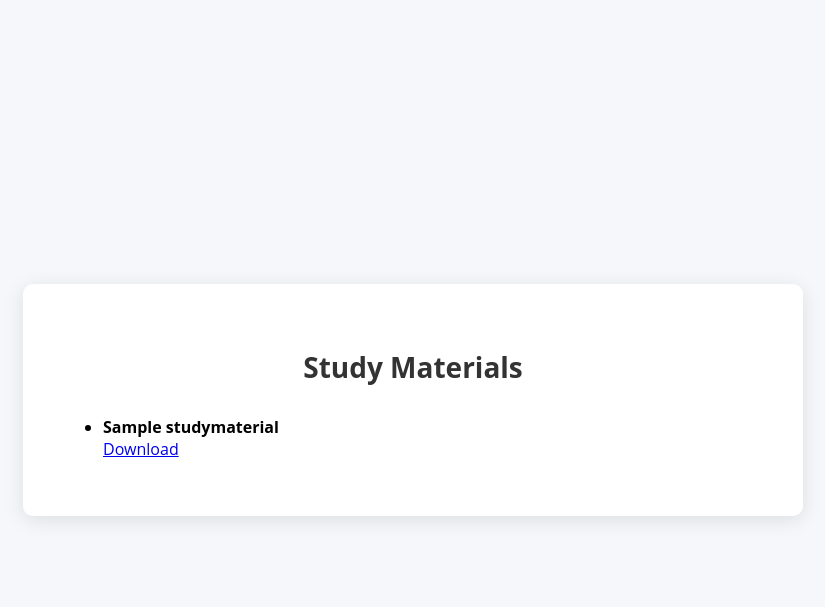
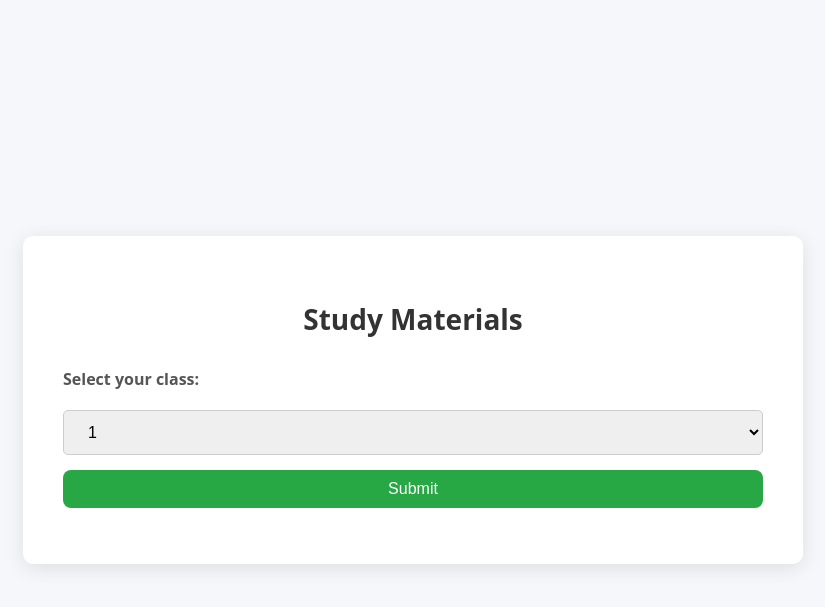
Before and after one commit to vivekkr4901/School-Management-System, a Django app: page /materials_list/ in a window 1280 px wide. Shown: the top 607 px of the page, without its empty margins (227-1052 px from the left). Run offline with Django 3.2, Linux system fonts and the light colour scheme; a user stored in the database is signed in; tables that the repository leaves empty hold one stand-in row (values such as "Sample post").

Commit message:
class based material visible

```diff
--- a/app/forms.py
+++ b/app/forms.py
@@ -4,7 +4,6 @@ from .models import User
 
 class UserRegistrationForm(UserCreationForm):
     role = forms.ChoiceField(choices=User.Role.choices)
-
     class Meta:
         model = User
         fields = ['username', 'email', 'role', 'password1', 'password2']
--- a/app/models.py
+++ b/app/models.py
@@ -1,5 +1,6 @@
 from django.db import models
 from django.contrib.auth.models import AbstractUser
+from django.core.validators import MinValueValidator, MaxValueValidator
 
 class User(AbstractUser):
     class Role(models.TextChoices):
--- a/app/templates/materials_list.html
+++ b/app/templates/materials_list.html
@@ -4,6 +4,26 @@
 
 {% block content %}
 <h2>Study Materials</h2>
+<label for="class"></label>
+<form action="" id="class" method="post">
+    {% csrf_token %}
+    <label for="classSelect">Select your class:</label>
+    <select id="classSelect" name="Standard">
+        <option value="1">1</option>
+        <option value="2">2</option>
+        <option value="3">3</option>
+        <option value="4">4</option>
+        <option value="5">5</option>
+        <option value="6">6</option>
+        <option value="7">7</option>
+        <option value="8">8</option>
+        <option value="9">9</option>
+        <option value="10">10</option>
+        <option value="11">11</option>
+        <option value="12">12</option>
+    </select>
+    <button type="submit">Submit</button>
+</form>
 <ul>
     {% for material in materials %}
     <li>
--- a/app/views.py
+++ b/app/views.py
@@ -72,8 +72,11 @@ def upload_materials(request):
 
 @login_required
 def materials_list(request):
-    materials = StudyMaterial.objects.all()
+    Class= request.POST.get('Standard')
+    materials = StudyMaterial.objects.all().filter(class_assigned=Class)
     return render(request, 'materials_list.html', {'materials': materials})
+
+
 
 from django.shortcuts import get_object_or_404
 from django.http import HttpResponse
```
